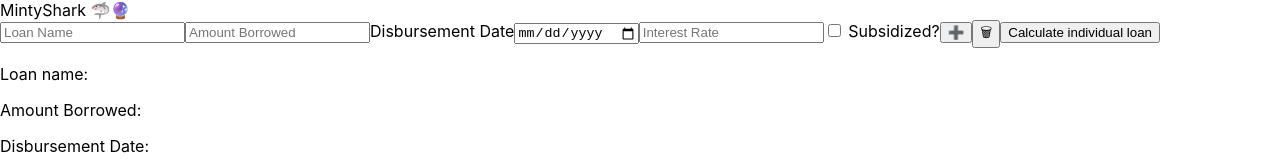
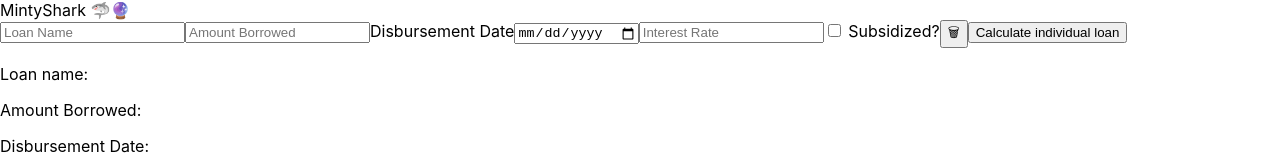
Before and after one commit to aileentran/mintyshark, a React (Create React App) app: page / in a window 1280 px wide. Shown: the top 160 px of the page. Built offline with nearby package versions, Linux system fonts and the light colour scheme.

Commit message:
Commented out addSubLoan button. WIP add IndLoan button only.

```diff
--- a/src/Components/IndLoanForm.js
+++ b/src/Components/IndLoanForm.js
@@ -120,7 +120,7 @@ class IndLoanForm extends Component {
             /> Subsidized?
           </label>
 
-          <button onClick={this.addSubLoan}>➕</button>
+          {/*<button onClick={this.addSubLoan}>➕</button>*/}
           <button>🗑</button>
           {/* TODO: remove calculating individual loans */}
           <button>Calculate individual loan</button>
```
Also changed, not shown: 1 other file (tests, documents, lock files or other folders).
